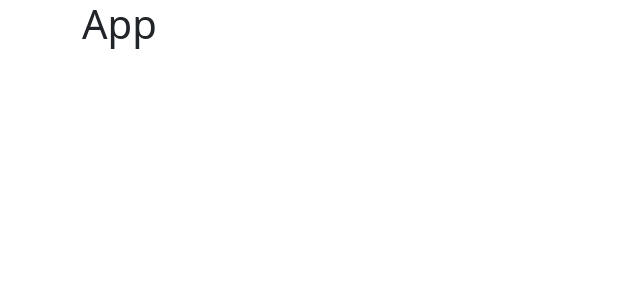
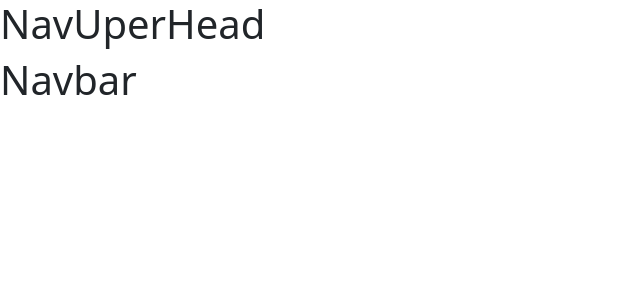
Before and after one commit to mrkamin/theukeverest.co.uk-react, a React (Create React App) app: page / in a window 1280 px wide. Shown: the top 300 px of the page, without its empty margins (0-640 px from the left). Built offline with nearby package versions, Linux system fonts and the light colour scheme.

Commit message:
Create Project structuer

```diff
--- a/src/App.js
+++ b/src/App.js
@@ -1,9 +1,10 @@
 import './App.css';
+import Header from './components/Header/Header';
 
 function App() {
   return (
-    <div className="App container">
-      <h1>App</h1>
+    <div className="App">
+      <Header />
     </div>
   );
 }
--- /dev/null
+++ b/src/components/Header/Header.js
@@ -0,0 +1,14 @@
+import NavUperHead from "./NavUperHead";
+import Navbar from "./Navbar";
+import "./Header.css";
+
+const Header = () => {
+  return (
+    <>
+      <NavUperHead />
+      <Navbar />
+    </>
+  );
+};
+
+export default Header;
--- /dev/null
+++ b/src/components/Header/NavUperHead.js
@@ -0,0 +1,6 @@
+const NavUperHead = () => {
+    return (
+        <><h1>NavUperHead</h1></>
+    )
+}
+export default NavUperHead;
--- /dev/null
+++ b/src/components/Header/Navbar.js
@@ -0,0 +1,7 @@
+const Navbar = () => {
+    return (
+        <h1>Navbar</h1>
+    )
+}
+
+export default Navbar
```
Also changed, not shown: src/components/Header/Header.css (added).
